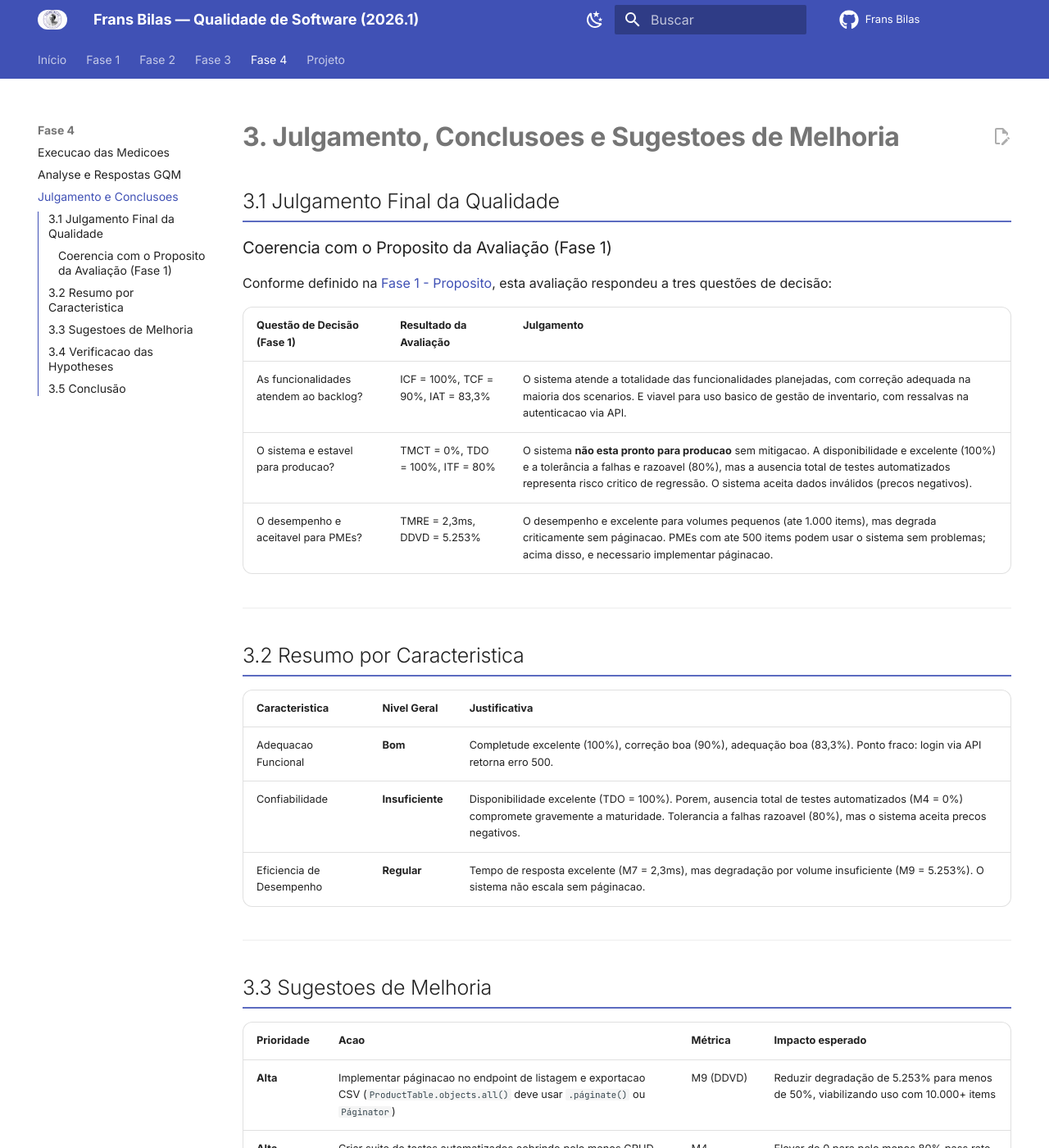
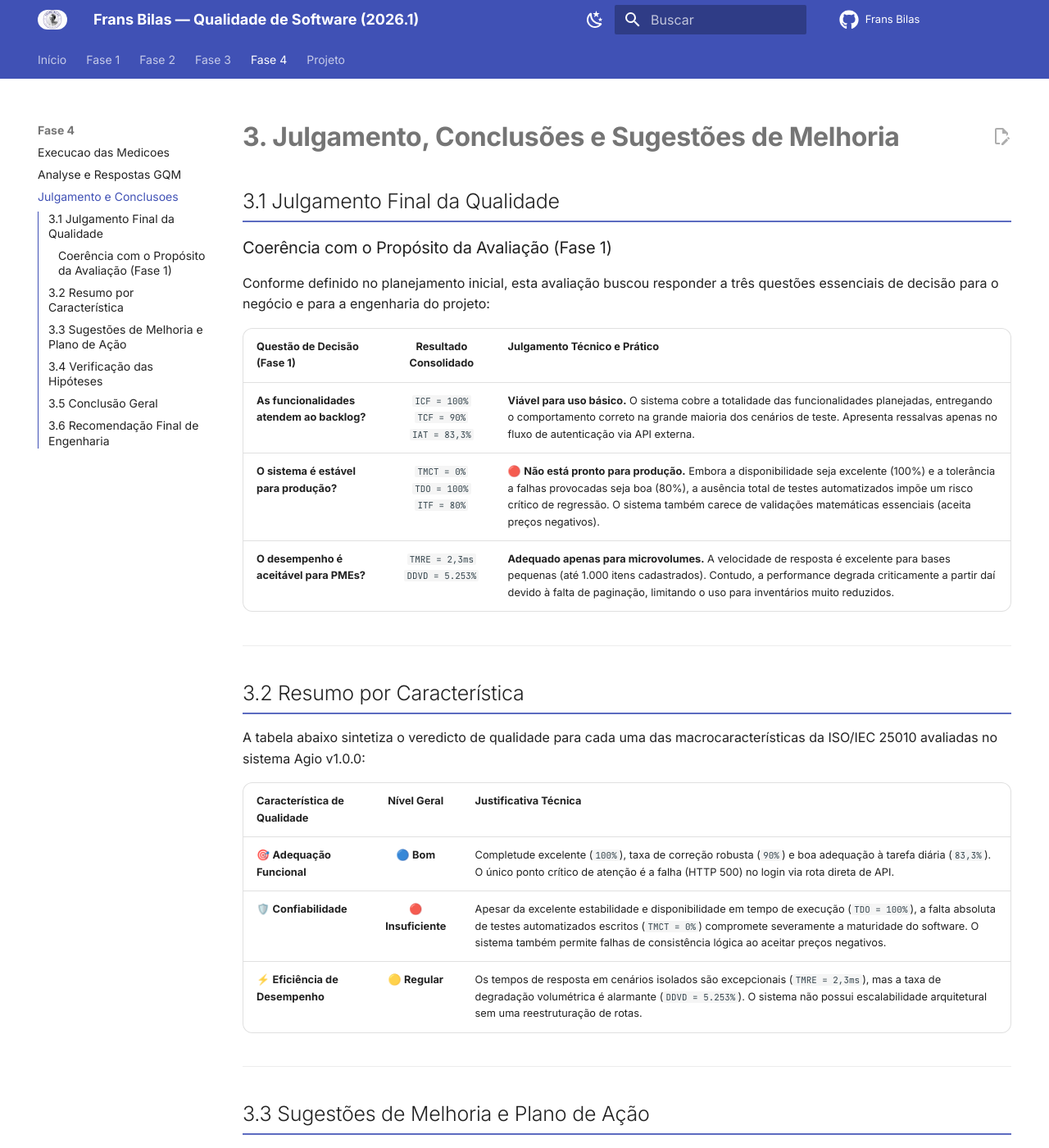
Before and after one commit to FCTE-Qualidade-de-Software-1/2026-1_T01_FRANS_BILAS, an MkDocs documentation site: the page built from docs/fase4/julgamento_conclusoes.md, in a window 1280 px wide and 1400 px high. Shown: the whole window at 82% size. Built offline with MkDocs 1.6.1 and Material for MkDocs 9.7.7, drawn with Linux system fonts in a browser that asks for light colours; comment, search, counter and statistics services are not loaded; some of the changed text lies outside the part shown.

Commit message:
docs(fase4): define julgamento final e recomendacoes de engenharia

```diff
--- a/docs/fase4/julgamento_conclusoes.md
+++ b/docs/fase4/julgamento_conclusoes.md
@@ -1,66 +1,78 @@
-# 3. Julgamento, Conclusoes e Sugestoes de Melhoria
+# 3. Julgamento, Conclusões e Sugestões de Melhoria
 
 ## 3.1 Julgamento Final da Qualidade
 
-### Coerencia com o Proposito da Avaliação (Fase 1)
+### Coerência com o Propósito da Avaliação (Fase 1)
 
-Conforme definido na [Fase 1 - Proposito](../fase1/proposito.md), esta avaliação respondeu a tres questões de decisão:
+Conforme definido no planejamento inicial, esta avaliação buscou responder a três questões essenciais de decisão para o negócio e para a engenharia do projeto:
 
-| Questão de Decisão (Fase 1) | Resultado da Avaliação | Julgamento |
-|---|---|---|
-| As funcionalidades atendem ao backlog? | ICF = 100%, TCF = 90%, IAT = 83,3% | O sistema atende a totalidade das funcionalidades planejadas, com correção adequada na maioria dos scenarios. E viavel para uso basico de gestão de inventario, com ressalvas na autenticacao via API. |
-| O sistema e estavel para producao? | TMCT = 0%, TDO = 100%, ITF = 80% | O sistema **não esta pronto para producao** sem mitigacao. A disponibilidade e excelente (100%) e a tolerância a falhas e razoavel (80%), mas a ausencia total de testes automatizados representa risco critico de regressão. O sistema aceita dados inválidos (precos negativos). |
-| O desempenho e aceitavel para PMEs? | TMRE = 2,3ms, DDVD = 5.253% | O desempenho e excelente para volumes pequenos (ate 1.000 items), mas degrada criticamente sem páginacao. PMEs com ate 500 items podem usar o sistema sem problemas; acima disso, e necessario implementar páginacao. |
+| Questão de Decisão (Fase 1) | Resultado Consolidado | Julgamento Técnico e Prático |
+| :--- | :---: | :--- |
+| **As funcionalidades atendem ao backlog?** | `ICF = 100%`<br>`TCF = 90%`<br>`IAT = 83,3%` | **Viável para uso básico.** O sistema cobre a totalidade das funcionalidades planejadas, entregando o comportamento correto na grande maioria dos cenários de teste. Apresenta ressalvas apenas no fluxo de autenticação via API externa. |
+| **O sistema é estável para produção?** | `TMCT = 0%`<br>`TDO = 100%`<br>`ITF = 80%` | 🔴 **Não está pronto para produção.** Embora a disponibilidade seja excelente (100%) e a tolerância a falhas provocadas seja boa (80%), a ausência total de testes automatizados impõe um risco crítico de regressão. O sistema também carece de validações matemáticas essenciais (aceita preços negativos). |
+| **O desempenho é aceitável para PMEs?** | `TMRE = 2,3ms`<br>`DDVD = 5.253%` | **Adequado apenas para microvolumes.** A velocidade de resposta é excelente para bases pequenas (até 1.000 itens cadastrados). Contudo, a performance degrada criticamente a partir daí devido à falta de paginação, limitando o uso para inventários muito reduzidos. |
 
 ---
 
-## 3.2 Resumo por Caracteristica
+## 3.2 Resumo por Característica
 
-| Caracteristica | Nivel Geral | Justificativa |
-|---|---|---|
-| Adequacao Funcional | **Bom** | Completude excelente (100%), correção boa (90%), adequação boa (83,3%). Ponto fraco: login via API retorna erro 500. |
-| Confiabilidade | **Insuficiente** | Disponibilidade excelente (TDO = 100%). Porem, ausencia total de testes automatizados (M4 = 0%) compromete gravemente a maturidade. Tolerancia a falhas razoavel (80%), mas o sistema aceita precos negativos. |
-| Eficiencia de Desempenho | **Regular** | Tempo de resposta excelente (M7 = 2,3ms), mas degradação por volume insuficiente (M9 = 5.253%). O sistema não escala sem páginacao. |
+A tabela abaixo sintetiza o veredicto de qualidade para cada uma das macrocaracterísticas da ISO/IEC 25010 avaliadas no sistema Agio v1.0.0:
+
+| Característica de Qualidade | Nível Geral | Justificativa Técnica |
+| :--- | :---: | :--- |
+| 🎯 **Adequação Funcional** | 🔵 **Bom** | Completude excelente (`100%`), taxa de correção robusta (`90%`) e boa adequação à tarefa diária (`83,3%`). O único ponto crítico de atenção é a falha (HTTP 500) no login via rota direta de API. |
+| 🛡️ **Confiabilidade** | 🔴 **Insuficiente** | Apesar da excelente estabilidade e disponibilidade em tempo de execução (`TDO = 100%`), a falta absoluta de testes automatizados escritos (`TMCT = 0%`) compromete severamente a maturidade do software. O sistema também permite falhas de consistência lógica ao aceitar preços negativos. |
+| ⚡ **Eficiência de Desempenho** | 🟡 **Regular** | Os tempos de resposta em cenários isolados são excepcionais (`TMRE = 2,3ms`), mas a taxa de degradação volumétrica é alarmante (`DDVD = 5.253%`). O sistema não possui escalabilidade arquitetural sem uma reestruturação de rotas. |
 
 ---
 
-## 3.3 Sugestoes de Melhoria
+## 3.3 Sugestões de Melhoria e Plano de Ação
 
-| Prioridade | Acao | Métrica | Impacto esperado |
-|---|---|---|---|
-| **Alta** | Implementar páginacao no endpoint de listagem e exportacao CSV (`ProductTable.objects.all()` deve usar `.páginate()` ou `Páginator`) | M9 (DDVD) | Reduzir degradação de 5.253% para menos de 50%, viabilizando uso com 10.000+ items |
-| **Alta** | Criar suite de testes automatizados cobrindo pelo menos CRUD, autenticacao e exportacao CSV (minimo 20 testes) | M4 (TMCT) | Elevar de 0 para pelo menos 80% pass rate com 50%+ de cobertura |
-| **Alta** | Adicionar validacao de preco no serializer: `price` deve ser >= 0 | M6 (ITF) | Elevar tolerância a falhas de 80% para 87%+ |
-| **Media** | Corrigir login via API POST (atualmente retorna HTTP 500) para tratar corretamente requisições JSON | M3 (IAT) | Elevar adequação de 83,3% para 100% |
-| **Media** | Adicionar validacao no serializer para campos `category` e `description` como obrigatorios (ou documentar que são opcionais) | M6 (ITF) | Elevar para 93%+ se tornados obrigatorios |
-| **Baixa** | Implementar autenticacao JWT para endpoints da API REST (atualmente usa sessão Django) | M6 (ITF) | Melhorar seguranca e padronizar autenticacao API |
+Para elevar o nível de maturidade do sistema Agio e viabilizar sua implantação segura em ambientes corporativos, propõe-se o seguinte plano de correções priorizado:
+
+| Prioridade | Ação Corretiva Recomendada | Métrica Alvo | Impacto Técnico Esperado |
+| :---: | :--- | :---: | :--- |
+| 🔴 **Alta** | Implementar paginação no endpoint de listagem e exportação de CSV. Substituir chamadas irrestritas do tipo `ProductTable.objects.all()` pela utilização de `.paginate()` ou da classe `Paginator` nativa do Django. | **M9**<br>*(DDVD)* | Reduzir a taxa de degradação volumétrica de 5.253% para menos de 50%, viabilizando o suporte a inventários de grande porte (10.000+ itens). |
+| 🔴 **Alta** | Construir uma suíte base de testes automatizados (unitários e de integração), cobrindo no mínimo as operações de CRUD, fluxos de autenticação e geração de arquivos CSV. | **M4**<br>*(TMCT)* | Mitigar riscos de regressão no código, elevando o indicador de zero para pelo menos 80% de *pass rate* com mais de 50% de cobertura real de linhas. |
+| 🔴 **Alta** | Adicionar validação de consistência monetária na camada de *Serializer* do Django REST Framework: impedir a gravação de registros caso o campo `price` seja $< 0$. | **M6**<br>*(ITF)* | Proteger a integridade lógica e fiscal do banco de dados, elevando o Índice de Tolerância a Falhas para mais de 87%. |
+| 🟡 **Média** | Corrigir o tratamento de exceção na rota de login (`POST`), sanando o estouro de erro interno (HTTP 500) para responder corretamente payloads em formato JSON. | **M3**<br>*(IAT)* | Garantir o desacoplamento do backend e estabilizar a Taxa de Adequação à Tarefa em 100%. |
+| 🟡 **Média** | Configurar os campos `category` e `description` como explicitamente obrigatórios no *Serializer*, ou atualizar a documentação do sistema informando que são metadados opcionais. | **M6**<br>*(ITF)* | Alinhar a expectativa de preenchimento do usuário com as regras internas de tratamento de dados do sistema. |
+| 🟢 **Baixa** | Adotar e padronizar o uso de tokens JWT nativos para a proteção de todos os endpoints expostos pela API REST, substituindo o modelo atual dependente de sessões web do Django. | **M6**<br>*(ITF)* | Elevar o patamar de segurança da arquitetura e alinhar o projeto às melhores práticas de desenvolvimento de APIs. |
 
 ---
 
-## 3.4 Verificacao das Hypotheses
+## 3.4 Verificação das Hipóteses
 
-| Hipotese | Resultado | Confirmada? |
-|---|---|---|
-| H1: Completude acima de 75% | ICF = 100% | Sim — superada |
-| H2: Correcao acima de 80% para CRUD | TCF = 90% | Sim |
-| H3: Fluxos basicos cobertos | IAT = 83,3% | Sim |
-| H4: Pass rate acima de 80%, cobertura baixa | TMCT = 0% pass, 57% cob | Não — 0 testes escritos |
-| H5: Disponibilidade acima de 99% local | TDO = 100,0% (200/200 requisições) | Sim — confirmada e superada |
-| H6: Erros 500 em entradas inválidas | ITF = 80% (login retorna 500) | Parcialmente — maioria trata corretamente, mas login falha |
-| H7: Tempo de resposta abaixo de 1s | TMRE = 2,3ms | Sim — muito abaixo |
-| H8: CPU abaixo de 70% | PostgreSQL CPU 0%, Django resposta media 21ms sob 50 usuarios | Sim — confirmada com margem ampla |
-| H9: Degradacao acima de 50% | DDVD = 5.253% | Sim — muito acima do esperado |
+| Código | Hipótese Formulada na Fase 2 | Indicador Vinculado | Status da Hipótese |
+| :---: | :--- | :---: | :---: |
+| **H1** | Espera-se completude do backlog acima de 75% devido às 9 sprints. | `ICF = 100%` | 🟢 **Confirmada e Superada** |
+| **H2** | Taxa de correção acima de 80% para operações básicas de CRUD. | `TCF = 90%` | 🟢 **Confirmada** |
+| **H3** | Fluxos de trabalho básicos de inventário cobertos. | `IAT = 83,3%` | 🟢 **Confirmada** |
+| **H4** | *Pass rate* de testes acima de 80%, mas volumetria e cobertura baixas. | `TMCT = 0%` | 🔴 **Refutada** *(Não há testes escritos)* |
+| **H5** | Taxa de disponibilidade em ambiente local superior a 99%. | `TDO = 100%` | 🟢 **Confirmada e Superada** |
+| **H6** | Presença de erros HTTP 500 em cenários de entradas inválidas. | `ITF = 80%` | 🟡 **Parcialmente Confirmada** *(Apenas a rota de login falhou)* |
+| **H7** | Tempo médio de resposta mantido abaixo de 1.000 ms sob uso normal. | `TMRE = 2,3ms` | 🟢 **Confirmada com Margem** |
+| **H8** | Consumo de CPU mantido abaixo do teto limite de 70%. | `URC (CPU) = 0%` | 🟢 **Confirmada com Margem** |
+| **H9** | Degradação de performance superior a 50% diante de bases volumosas. | `DDVD = 5.253%` | 🟢 **Confirmada** *(Impacto acima do esperado)* |
 
 ---
 
-## 3.5 Conclusão
+## 3.5 Conclusão Geral
 
-O sistema Agio v1.0.0 apresenta um perfil de qualidade caracteristico de projetos academics em estagio inicial: **boa cobertura Funcional, mas com lacunas significativas em confiabilidade e escalabilidade**.
+O sistema Agio v1.0.0 apresenta um perfil de qualidade característico de projetos acadêmicos em estágio inicial de maturidade: **excelente cobertura de escopo funcional, mas com lacunas severas de engenharia nas camadas de confiabilidade, segurança e escalabilidade**.
 
-Do ponto de vista de **Adequacao Funcional**, o sistema atende plenamente ao backlog planejado e Funcional para gestão basica de inventario. A alta completude (100%) demonstra que as 9 sprints de desenvolvimento foram efetivas na entrega das funcionalidades previstas.
+A alta taxa de completude (`100%`) comprova que o ciclo de 9 sprints foi altamente eficaz em transformar requisitos de negócio em código disponível. O sistema entrega uma experiência ágil, leve e responsiva para usuários que operam com pequenos volumes de estoque.
 
-Do ponto de vista de **Confiabilidade**, a ausencia total de testes automatizados e o achado mais critico desta avaliação. Embora o sistema funcione corretamente na maioria dos scenarios, não ha rede de seguranca contra regressoes. A aceitacao de precos negativos e outro ponto que pode gerar inconsistencias em dados reais.
+Contudo, a ausência de uma suíte de testes automatizados e o crescimento linear e agressivo do tempo de processamento em consultas volumosas impedem a classificação do software como uma solução pronta para ambientes de produção estáveis.
 
-Do ponto de vista de **Eficiencia de Desempenho**, o sistema e rapido em volumes baixos, mas a falta de páginacao o torna inviavel para empresas com mais de 1.000 items no inventario. A implementacao de páginacao e a melhoria de maior impacto com menor esforco.
+---
 
-**Recomendacao final:** O Agio e viavel para adocao por PMEs com inventarios pequenos (ate 500 items), desde que as melhorias de prioridade alta (páginacao, testes e validacao de precos) sejam implementadas antes do uso em producao. Sem essas melhorias, o risco de inconsistencias e degradação de desempenho torna o sistema inadequado para uso corporativo.
+## 3.6 Recomendação Final de Engenharia
+
+> [!IMPORTANT]
+> **Perfil de Adoção Recomendado:**
+> O Agio v1.0.0 é considerado **apto e recomendado** para adoção imediata por micro e pequenas empresas cujo volume total de inventário não ultrapasse o teto limite de **500 itens cadastrados**, operando preferencialmente via interface web tradicional.
+
+> [!CAUTION]
+> **Restrição de Implantação:**
+> **Não é recomendada** a implantação do sistema em ambientes corporativos ou corporações de médio porte sem a prévia execução das melhorias de **Alta Prioridade** listadas na seção 3.3 (implementação de paginação e validação de payloads). A ausência desses ajustes expõe a empresa a riscos de inconsistência financeira no estoque e indisponibilidade do servidor por esgotamento de recursos.
```
